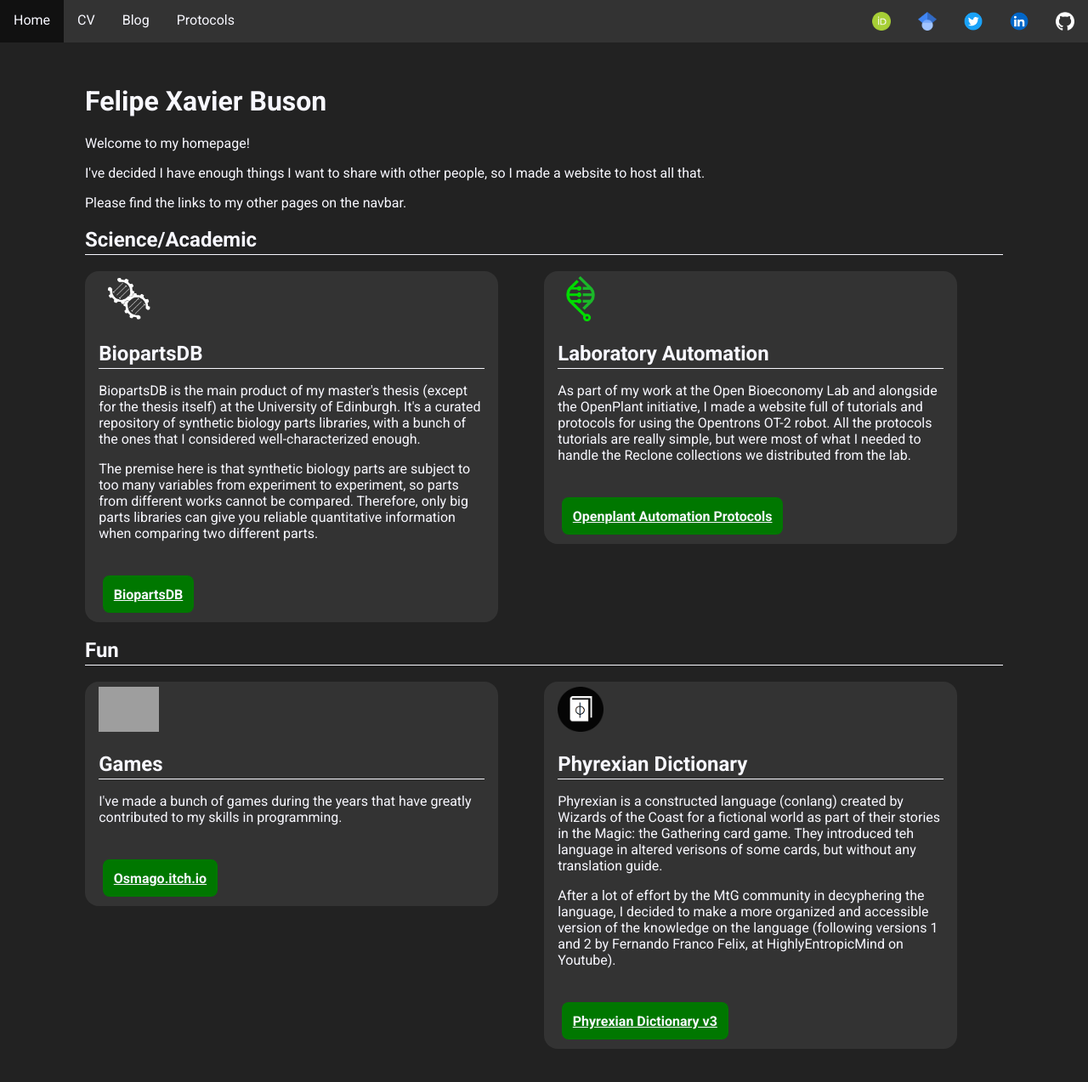
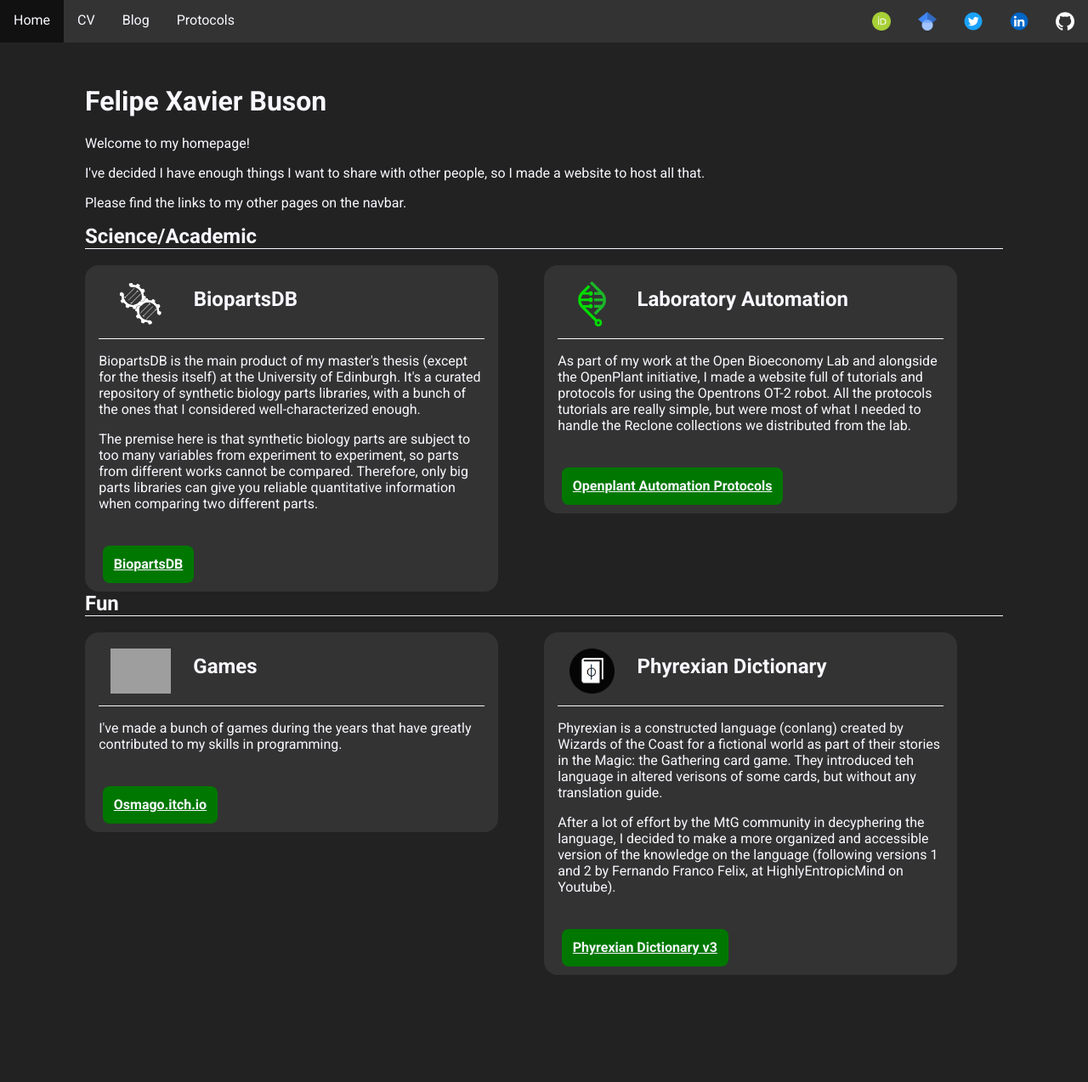
Before and after one commit to fxbuson/fxbuson.github.io, a Jekyll site: the page built from index.html, in a window 1280 px wide and 1334 px high. Shown: the top 1273 px of the window at 85% size. Built offline with Jekyll 4.4.1, drawn with Linux system fonts in a browser that asks for light colours.

Commit message:
section-title wrapper

```diff
--- a/index.html
+++ b/index.html
@@ -18,8 +18,10 @@
 <div class="uni-column">
     <div class="bi-column">
         <div class="panel">
+            <div class="icon-title">
                 <img class="section-icon" src="{{ site.url }}/icons/biopartsdb.png">
                 <h2>BiopartsDB</h2>
+            </div>
             <div class="divider"></div>
 
             <p>
@@ -39,8 +41,10 @@
 
     <div class="bi-column">
         <div class="panel">
+            <div class="icon-title">
                 <img class="section-icon" src="{{ site.url }}/icons/openplant.png">
                 <h2>Laboratory Automation</h2>
+            </div>
             <div class="divider"></div>
 
             <p>
@@ -63,8 +67,10 @@
 <div class="uni-column">
     <div class="bi-column">
         <div class="panel">
+            <div class="icon-title">
                 <img class="section-icon" src="{{ site.url }}/icons/itch.png">
                 <h2>Games</h2>
+            </div>
             <div class="divider"></div>
 
             <p>
@@ -78,8 +84,10 @@
     </div>
     <div class="bi-column">
         <div class="panel">
+            <div class="icon-title">
                 <img class="section-icon" src="{{ site.url }}/icons/phy_dictionary.png">
                 <h2>Phyrexian Dictionary</h2>
+            </div>
             <div class="divider"></div>
 
             <p>
--- a/stylesheets/style.css
+++ b/stylesheets/style.css
@@ -60,6 +60,7 @@
 
 h2
 {
+  display:inline;
   margin-bottom: 3px;
 }
 
@@ -102,5 +103,11 @@
 .section-icon
 {
   height: 40pt;
-  padding-right: 10pt;
+  padding-right:10pt;
+  margin:10pt;
 }
+
+.icon-title
+{
+  display:flex;
+}
```
Lines whose indentation alone changed are shown as unchanged.
